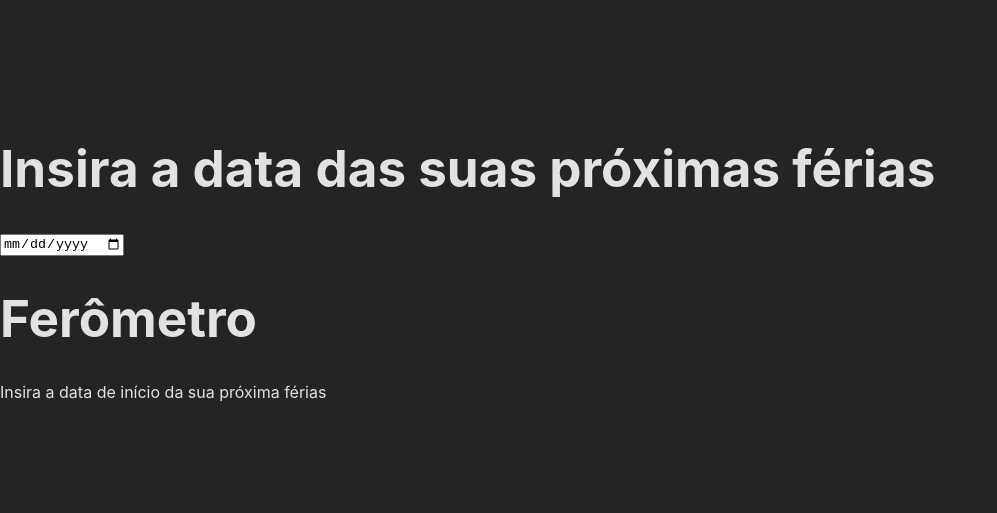
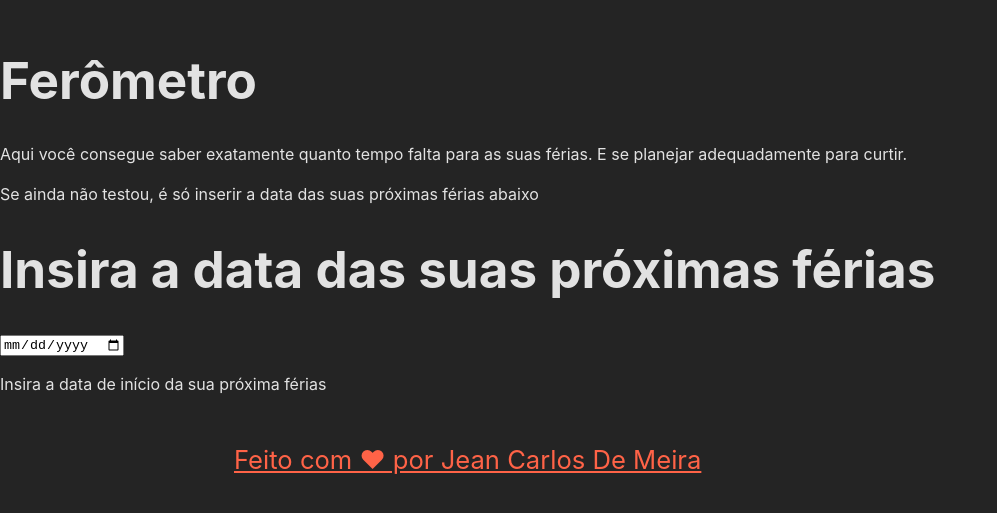
Before and after one commit to JCDMeira/ferometro, a React (Vite) app: page / in a window 1280 px wide. Shown: the part 137-650 px from the top of the page, without its empty margins (0-997 px from the left). Built offline with nearby package versions, Linux system fonts and the light colour scheme.

Commit message:
refactor: Footer as a component

```diff
--- a/src/App.tsx
+++ b/src/App.tsx
@@ -3,6 +3,7 @@ import { format, addDays } from "date-fns";
 import { Clock } from "./components/Clock";
 import Thermometer from "./components/thermometer";
 import { GlobalStyle } from "./global";
+import Footer from "./components/Footer";
 
 function App() {
   const [date, setDate] = useState<null | Date>(null);
@@ -18,24 +19,24 @@ function App() {
     <>
       <GlobalStyle />
       <header>
-        {!!date ? (
-          <>
-            <h1>Resete a data</h1>
-            <button onClick={() => setDate(null)}>Resetar</button>
-          </>
-        ) : (
-          <>
-            <h1>Insira a data das suas próximas férias</h1>
-            <input type="date" onChange={(e) => handleDate(e)} min={minDate} />
-          </>
-        )}
+        <h1>Ferômetro</h1>
+        <p>
+          Aqui você consegue saber exatamente quanto tempo falta para as suas
+          férias. E se planejar adequadamente para curtir.
+        </p>
+        <p>
+          Se ainda não testou, é só inserir a data das suas próximas férias
+          abaixo
+        </p>
       </header>
       <main>
         <div className="App">
           <div>
-            <h1>Ferômetro</h1>
             {!!date ? (
               <>
+                <h1>Resete a data</h1>
+                <button onClick={() => setDate(null)}>Resetar</button>
+
                 <p>
                   Suas próximas férias começam no dia{" "}
                   {format(new Date(date), "dd-MM-yyyy")}
@@ -44,12 +45,20 @@ function App() {
                 <Thermometer date={date} />
               </>
             ) : (
-              <p>Insira a data de início da sua próxima férias</p>
+              <>
+                <h1>Insira a data das suas próximas férias</h1>
+                <input
+                  type="date"
+                  onChange={(e) => handleDate(e)}
+                  min={minDate}
+                />
+                <p>Insira a data de início da sua próxima férias</p>
+              </>
             )}
           </div>
         </div>
       </main>
-      <footer></footer>
+      <Footer />
     </>
   );
 }
--- /dev/null
+++ b/src/components/Footer/index.tsx
@@ -0,0 +1,17 @@
+import React from "react";
+
+import * as S from "./styled";
+
+const Footer: React.FC = () => {
+  return (
+    <S.Footer>
+      <p>
+        <a target="_blank" rel="nofollow" href="https://github.com/JCDMeira">
+          Feito com ❤ por Jean Carlos De Meira
+        </a>
+      </p>
+    </S.Footer>
+  );
+};
+
+export default Footer;
--- /dev/null
+++ b/src/components/Footer/styled.ts
@@ -0,0 +1,18 @@
+import styled from "styled-components";
+
+export const Footer = styled.footer`
+  text-align: center;
+  font-size: 1.6rem;
+  height: 6rem;
+  display: flex;
+  align-items: center;
+  justify-content: center;
+  a {
+    color: #ff6347;
+    cursor: pointer;
+  }
+  a:hover {
+    font-size: 1.65rem;
+    font-weight: bold;
+  }
+`;
```
